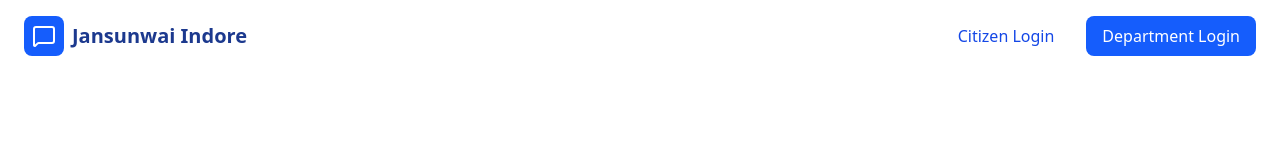
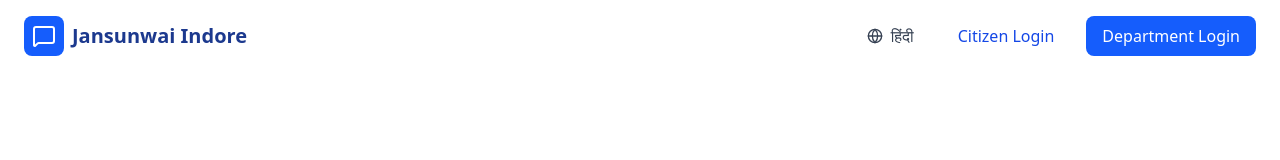
Before and after one commit to siddhesh434/jansunwai-indore, a Next.js app: page / in a window 1280 px wide. Shown: the top 160 px of the page. Built offline with nearby package versions, Linux system fonts and the light colour scheme.

Commit message:
Hindi English context add

```diff
--- a/app/components/Navbar.js
+++ b/app/components/Navbar.js
@@ -1,10 +1,16 @@
 "use client";
 
 import { useRouter } from "next/navigation";
-import { MessageSquare } from "lucide-react";
+import { MessageSquare, Globe } from "lucide-react";
+import { useLanguage } from "../contexts/LanguageContext";
 
 export default function NavBar() {
   const router = useRouter();
+  const { language, changeLanguage, t } = useLanguage();
+
+  const toggleLanguage = () => {
+    changeLanguage(language === "en" ? "hi" : "en");
+  };
 
   return (
     <nav className="flex justify-between items-center px-6 py-4 max-w-7xl mx-auto">
@@ -16,18 +22,30 @@ export default function NavBar() {
           Jansunwai Indore
         </span>
       </div>
-      <div className="flex space-x-4">
+      <div className="flex items-center space-x-4">
+        {/* Language Switcher */}
+        <button
+          onClick={toggleLanguage}
+          className="flex items-center space-x-2 px-3 py-2 text-gray-700 hover:bg-gray-100 rounded-lg transition-colors"
+          title={language === "en" ? "हिंदी में बदलें" : "Switch to English"}
+        >
+          <Globe className="w-4 h-4" />
+          <span className="font-medium">
+            {language === "en" ? "हिंदी" : "English"}
+          </span>
+        </button>
+
         <button
           onClick={() => router.push("/login")}
           className="px-4 py-2 text-blue-700 font-medium hover:bg-blue-50 rounded-lg transition-colors"
         >
-          Citizen Login
+          {t("citizenLogin")}
         </button>
         <button
           onClick={() => router.push("/department/login")}
           className="px-4 py-2 bg-blue-600 text-white font-medium rounded-lg hover:bg-blue-700 transition-colors"
         >
-          Department Login
+          {t("departmentLogin")}
         </button>
       </div>
     </nav>
--- /dev/null
+++ b/app/contexts/LanguageContext.js
@@ -0,0 +1,106 @@
+"use client";
+import { createContext, useContext, useState, useEffect } from "react";
+
+const LanguageContext = createContext();
+
+export const useLanguage = () => {
+  const context = useContext(LanguageContext);
+  if (!context) {
+    throw new Error("useLanguage must be used within a LanguageProvider");
+  }
+  return context;
+};
+
+export const LanguageProvider = ({ children }) => {
+  const [language, setLanguage] = useState("en");
+
+  useEffect(() => {
+    // Load language preference from localStorage
+    const savedLanguage = localStorage.getItem("language");
+    if (savedLanguage) {
+      setLanguage(savedLanguage);
+    }
+  }, []);
+
+  const changeLanguage = (newLanguage) => {
+    setLanguage(newLanguage);
+    localStorage.setItem("language", newLanguage);
+  };
+
+  const translations = {
+    en: {
+      // Navbar translations
+      citizenLogin: "Citizen Login",
+      departmentLogin: "Department Login",
+
+      // Hero section translations
+      heroTitle: "Connecting Citizens",
+      heroTitleHighlight: "With Government Departments",
+      heroDescription:
+        "Jansunwai Indore is a platform for citizens to raise concerns and get direct responses from government departments. Track your queries in real-time and ensure accountability.",
+
+      // Login cards translations
+      secureLoginOptions: "Secure Login Options",
+      citizenLoginCard: "Citizen Login",
+      citizenLoginDesc: "Raise and track your queries",
+      departmentLoginCard: "Department Login",
+      departmentLoginDesc: "Respond to citizen queries",
+
+      // Features section translations
+      howItWorks: "How It Works",
+      featuresDescription:
+        "Our platform streamlines communication between citizens and government departments for efficient issue resolution",
+      raiseQueries: "Raise Queries",
+      raiseQueriesDesc:
+        "Citizens can easily submit queries with all necessary details",
+      departmentResponse: "Department Response",
+      departmentResponseDesc:
+        "Departments receive notifications and can respond directly",
+      trackProgress: "Track Progress",
+      trackProgressDesc:
+        "Real-time updates on query status from submission to resolution",
+    },
+    hi: {
+      // Navbar translations
+      citizenLogin: "नागरिक लॉगिन",
+      departmentLogin: "विभाग लॉगिन",
+
+      // Hero section translations
+      heroTitle: "नागरिकों को जोड़ना",
+      heroTitleHighlight: "सरकारी विभागों के साथ",
+      heroDescription:
+        "जनसुनवाई इंदौर नागरिकों के लिए एक मंच है जहां वे चिंताएं उठा सकते हैं और सरकारी विभागों से सीधी प्रतिक्रिया प्राप्त कर सकते हैं। अपने प्रश्नों को वास्तविक समय में ट्रैक करें और जवाबदेही सुनिश्चित करें।",
+
+      // Login cards translations
+      secureLoginOptions: "सुरक्षित लॉगिन विकल्प",
+      citizenLoginCard: "नागरिक लॉगिन",
+      citizenLoginDesc: "अपने प्रश्न उठाएं और ट्रैक करें",
+      departmentLoginCard: "विभाग लॉगिन",
+      departmentLoginDesc: "नागरिकों के प्रश्नों का जवाब दें",
+
+      // Features section translations
+      howItWorks: "यह कैसे काम करता है",
+      featuresDescription:
+        "हमारा मंच नागरिकों और सरकारी विभागों के बीच संचार को सुव्यवस्थित करता है ताकि मुद्दों का कुशल समाधान हो सके",
+      raiseQueries: "प्रश्न उठाएं",
+      raiseQueriesDesc:
+        "नागरिक आसानी से सभी आवश्यक विवरणों के साथ प्रश्न जमा कर सकते हैं",
+      departmentResponse: "विभाग प्रतिक्रिया",
+      departmentResponseDesc:
+        "विभागों को सूचनाएं मिलती हैं और वे सीधे जवाब दे सकते हैं",
+      trackProgress: "प्रगति ट्रैक करें",
+      trackProgressDesc:
+        "जमा करने से लेकर समाधान तक प्रश्न की स्थिति पर वास्तविक समय के अपडेट",
+    },
+  };
+
+  const t = (key) => {
+    return translations[language][key] || key;
+  };
+
+  return (
+    <LanguageContext.Provider value={{ language, changeLanguage, t }}>
+      {children}
+    </LanguageContext.Provider>
+  );
+};
--- a/app/layout.js
+++ b/app/layout.js
@@ -1,6 +1,7 @@
 import { Geist, Geist_Mono } from "next/font/google";
 import NavBar from "./components/Navbar";
 import Footer from "./components/Footer";
+import { LanguageProvider } from "./contexts/LanguageContext";
 import "./globals.css";
 
 const geistSans = Geist({
@@ -24,9 +25,11 @@ export default function RootLayout({ children }) {
       <body
         className={`${geistSans.variable} ${geistMono.variable} antialiased`}
       >
-        <NavBar />
-        <main>{children}</main>
-        <Footer />
+        <LanguageProvider>
+          <NavBar />
+          <main>{children}</main>
+          <Footer />
+        </LanguageProvider>
       </body>
     </html>
   );
--- a/app/page.js
+++ b/app/page.js
@@ -9,9 +9,11 @@ import {
   MessageSquare,
   ShieldCheck,
 } from "lucide-react";
+import { useLanguage } from "./contexts/LanguageContext";
 
 export default function Home() {
   const router = useRouter();
+  const { t } = useLanguage();
 
   useEffect(() => {
     // Check if user is already logged in
@@ -29,13 +31,11 @@ export default function Home() {
         <div className="grid grid-cols-1 lg:grid-cols-2 gap-16 items-center">
           <div>
             <h1 className="text-4xl md:text-5xl font-bold text-gray-900 leading-tight mb-6">
-              Connecting Citizens <br />
-              <span className="text-blue-600">With Government Departments</span>
+              {t("heroTitle")} <br />
+              <span className="text-blue-600">{t("heroTitleHighlight")}</span>
             </h1>
             <p className="text-lg text-gray-600 mb-10 max-w-2xl">
-              Jansunwai Indore is a platform for citizens to raise concerns and
-              get direct responses from government departments. Track your
-              queries in real-time and ensure accountability.
+              {t("heroDescription")}
             </p>
 
             <div className="flex flex-wrap gap-4">
@@ -43,14 +43,14 @@ export default function Home() {
                 onClick={() => router.push("/login")}
                 className="flex items-center justify-center space-x-2 bg-blue-600 hover:bg-blue-700 text-white px-6 py-3.5 rounded-lg transition-colors font-medium"
               >
-                <span>Citizen Login</span>
+                <span>{t("citizenLogin")}</span>
                 <ArrowRight className="w-4 h-4" />
               </button>
               <button
                 onClick={() => router.push("/department/login")}
                 className="flex items-center justify-center space-x-2 bg-white border border-blue-600 text-blue-600 hover:bg-blue-50 px-6 py-3.5 rounded-lg transition-colors font-medium"
               >
-                <span>Department Login</span>
+                <span>{t("departmentLogin")}</span>
                 <ArrowRight className="w-4 h-4" />
               </button>
             </div>
@@ -61,7 +61,7 @@ export default function Home() {
               <div className="flex items-center space-x-3 mb-6">
                 <ShieldCheck className="w-6 h-6 text-blue-600" />
                 <h3 className="text-xl font-semibold text-gray-900">
-                  Secure Login Options
+                  {t("secureLoginOptions")}
                 </h3>
               </div>
 
@@ -77,10 +77,10 @@ export default function Home() {
                     </div>
                     <div>
                       <h4 className="font-medium text-gray-900">
-                        Citizen Login
+                        {t("citizenLoginCard")}
                       </h4>
                       <p className="text-sm text-gray-500 mt-1">
-                        Raise and track your queries
+                        {t("citizenLoginDesc")}
                       </p>
                     </div>
                   </div>
@@ -100,10 +100,10 @@ export default function Home() {
                     </div>
                     <div>
                       <h4 className="font-medium text-gray-900">
-                        Department Login
+                        {t("departmentLoginCard")}
                       </h4>
                       <p className="text-sm text-gray-500 mt-1">
-                        Respond to citizen queries
+                        {t("departmentLoginDesc")}
                       </p>
                     </div>
                   </div>
@@ -123,32 +123,26 @@ export default function Home() {
       <div className="max-w-7xl mx-auto px-6 py-16 bg-white">
         <div className="text-center max-w-3xl mx-auto mb-16">
           <h2 className="text-3xl font-bold text-gray-900 mb-4">
-            How It Works
+            {t("howItWorks")}
           </h2>
-          <p className="text-gray-600">
-            Our platform streamlines communication between citizens and
-            government departments for efficient issue resolution
-          </p>
+          <p className="text-gray-600">{t("featuresDescription")}</p>
         </div>
 
         <div className="grid grid-cols-1 md:grid-cols-3 gap-8">
           {[
             {
-              title: "Raise Queries",
-              description:
-                "Citizens can easily submit queries with all necessary details",
+              title: t("raiseQueries"),
+              description: t("raiseQueriesDesc"),
               icon: <User className="w-8 h-8 text-blue-600" />,
             },
             {
-              title: "Department Response",
-              description:
-                "Departments receive notifications and can respond directly",
+              title: t("departmentResponse"),
+              description: t("departmentResponseDesc"),
               icon: <Building2 className="w-8 h-8 text-blue-600" />,
             },
             {
-              title: "Track Progress",
-              description:
-                "Real-time updates on query status from submission to resolution",
+              title: t("trackProgress"),
+              description: t("trackProgressDesc"),
               icon: <MessageSquare className="w-8 h-8 text-blue-600" />,
             },
           ].map((feature, index) => (
```
